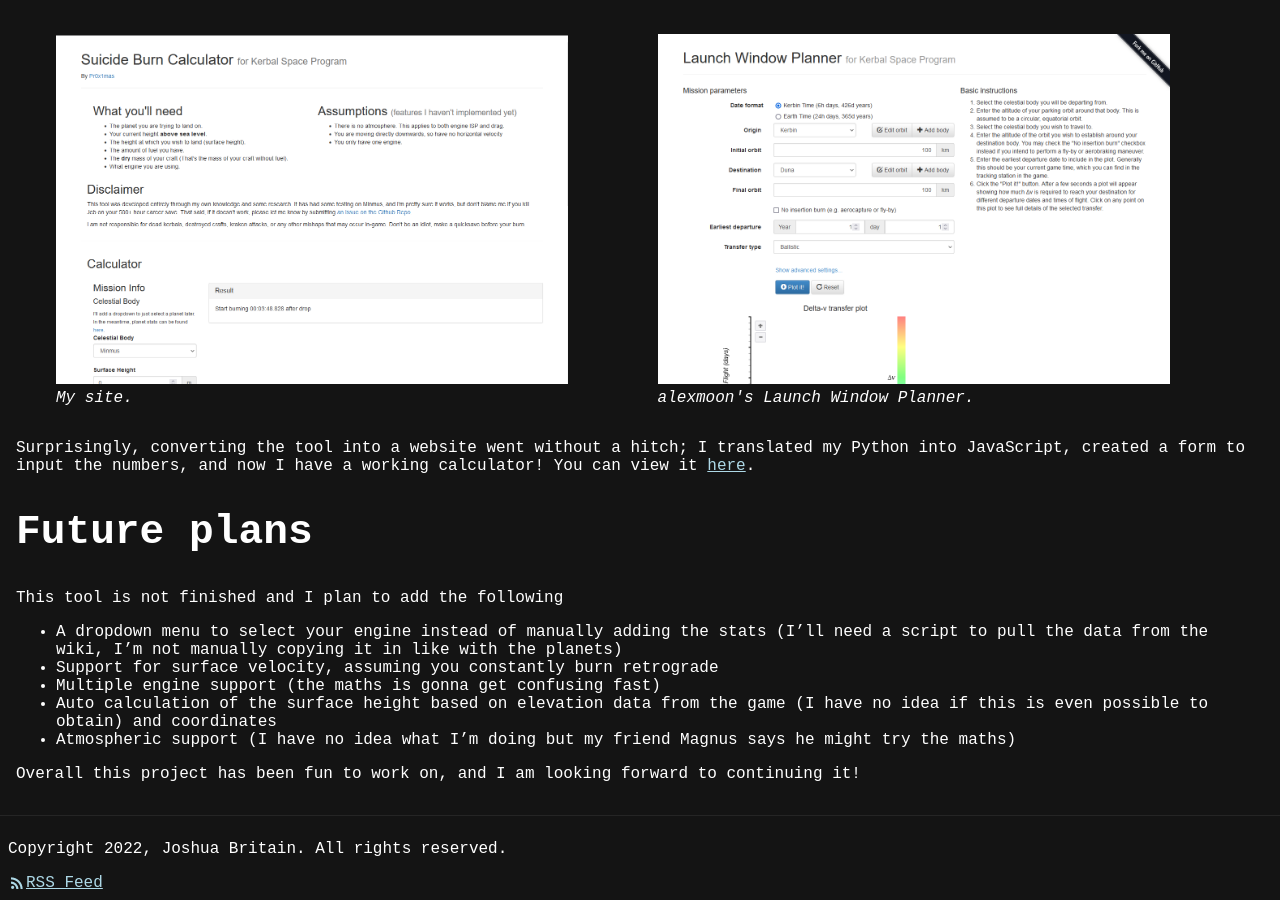
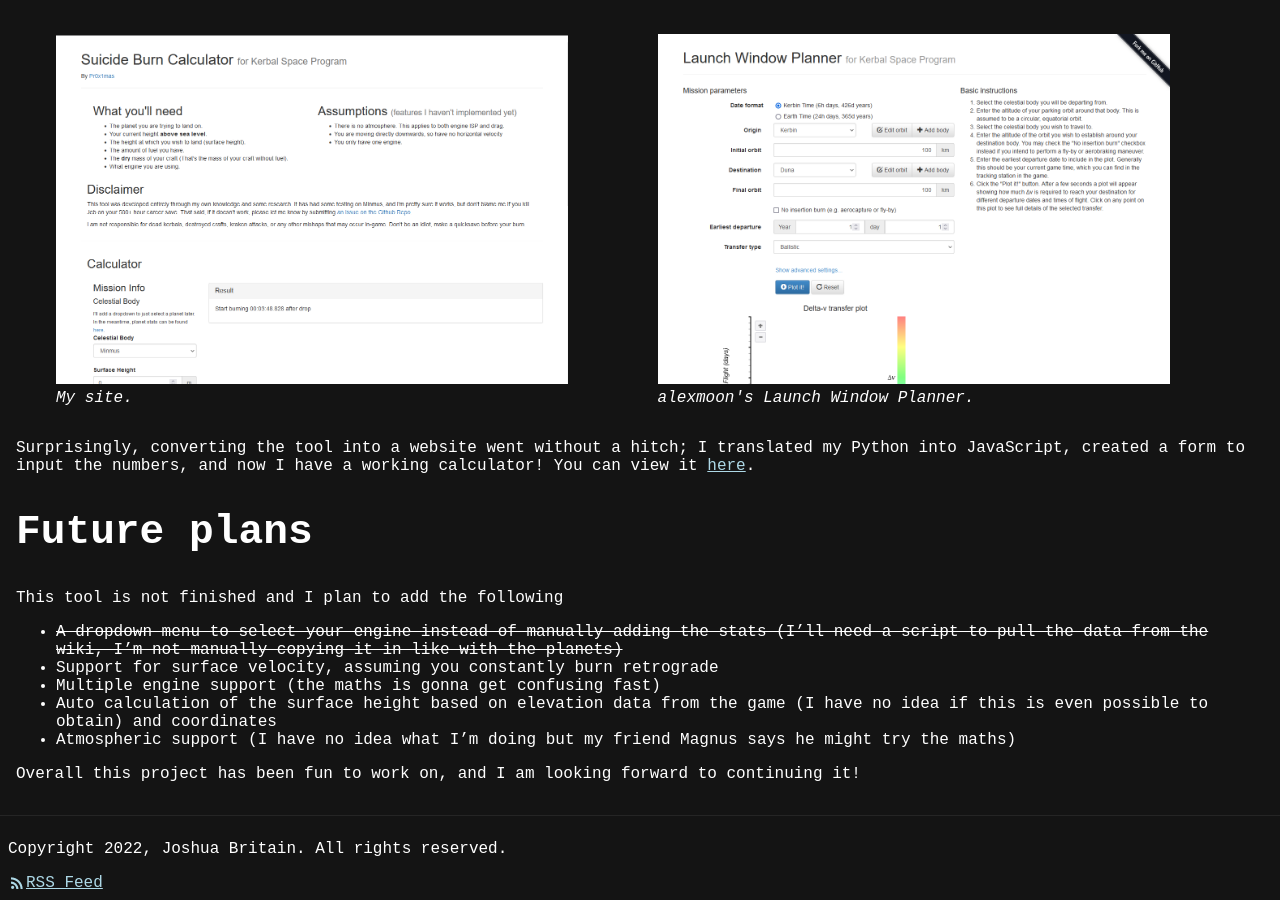
Before and after one commit to jbritain/jbritain.github.io, a Jekyll site: the page built from _posts/2021-11-23-calculate-suicide-burns-in-ksp.md, in a window 1280 px wide and 900 px high, scrolled down 3005 px. Built offline with Jekyll 4.4.1, drawn with Linux system fonts in a browser that asks for light colours; formulas are drawn with MathJax 3; a style sheet for code colours, icons or effects is not loaded.

```diff
--- a/_posts/2021-11-23-calculate-suicide-burns-in-ksp.md
+++ b/_posts/2021-11-23-calculate-suicide-burns-in-ksp.md
@@ -78,7 +78,7 @@ Surprisingly, converting the tool into a website went without a hitch; I transla
 
 # Future plans
 This tool is not finished and I plan to add the following
-- A dropdown menu to select your engine instead of manually adding the stats (I'll need a script to pull the data from the wiki, I'm not manually copying it in like with the planets)
+- ~~A dropdown menu to select your engine instead of manually adding the stats (I'll need a script to pull the data from the wiki, I'm not manually copying it in like with the planets)~~
 - Support for surface velocity, assuming you constantly burn retrograde
 - Multiple engine support (the maths is gonna get confusing fast)
 - Auto calculation of the surface height based on elevation data from the game (I have no idea if this is even possible to obtain) and coordinates
```
